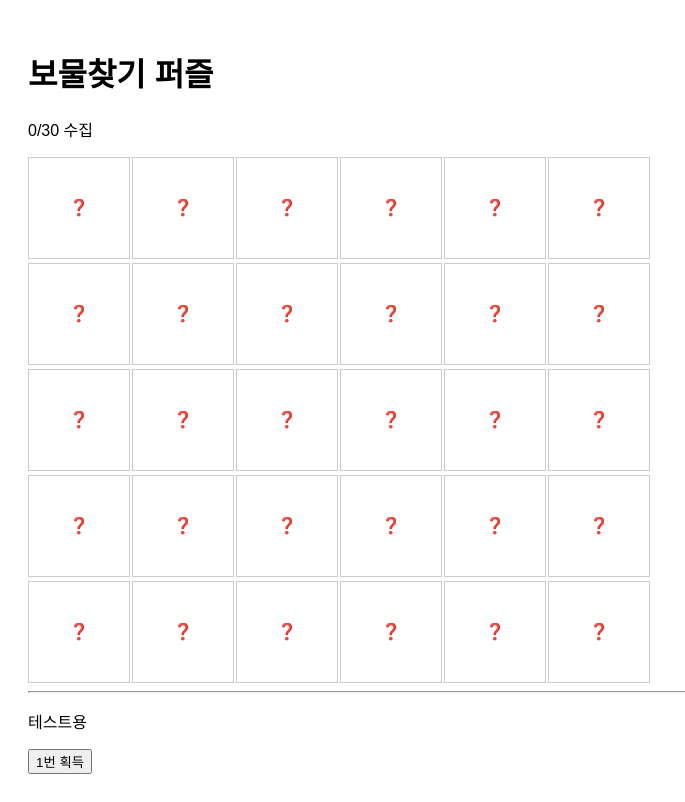
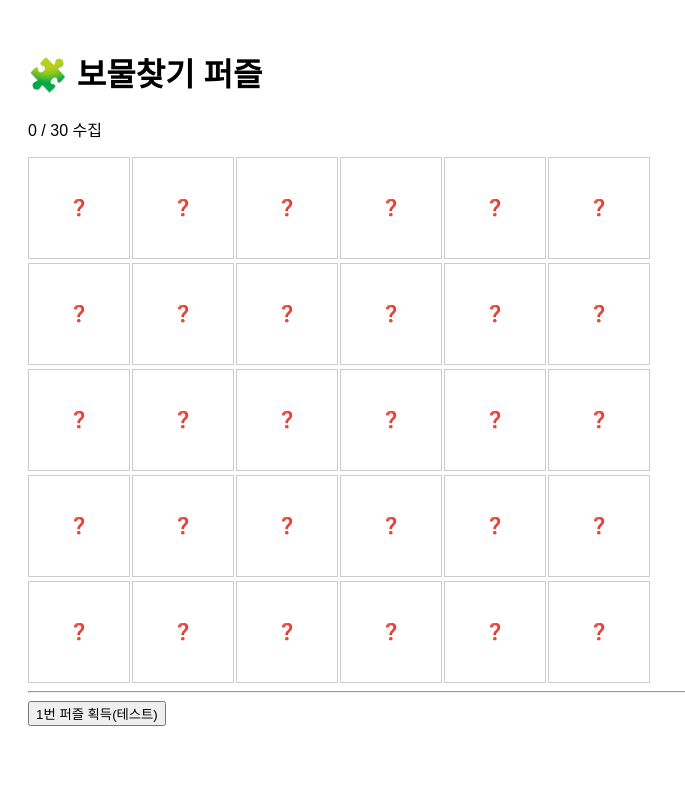
Before and after one commit to tacocat-2222/pangi-treasure, a React (Vite) app: page / in a window 1280 px wide. Shown: the whole page, without its empty margins (0-685 px from the left). Built offline with nearby package versions, Linux system fonts and the light colour scheme.

Commit message:
Update App.jsx

```diff
--- a/src/App.jsx
+++ b/src/App.jsx
@@ -1,24 +1,67 @@
 import { useEffect, useState } from "react";
-const TOTAL=30;
-export default function App(){
- const [pieces,setPieces]=useState([]);
- useEffect(()=>{
-  const saved=JSON.parse(localStorage.getItem('pieces')||'[]');
-  setPieces(saved);
- },[]);
- const claim=(id)=>{
-   const next=[...new Set([...pieces,id])];
-   setPieces(next);
-   localStorage.setItem('pieces',JSON.stringify(next));
- };
- return <div style={{padding:20,fontFamily:'sans-serif'}}>
- <h1>보물찾기 퍼즐</h1>
- <p>{pieces.length}/{TOTAL} 수집</p>
- <div style={{display:'grid',gridTemplateColumns:'repeat(6,100px)',gap:'4px'}}>
- {[...Array(TOTAL)].map((_,i)=><div key={i} style={{width:100,height:100,border:'1px solid #ccc',display:'flex',alignItems:'center',justifyContent:'center'}}>{pieces.includes(i+1)?'🧩'+(i+1):'❓'}</div>)}
- </div>
- <hr/>
- <p>테스트용</p>
- <button onClick={()=>claim(1)}>1번 획득</button>
- </div>
+
+const TOTAL = 30;
+
+export default function App() {
+  const [pieces, setPieces] = useState([]);
+
+  useEffect(() => {
+    const saved = JSON.parse(
+      localStorage.getItem("pieces") || "[]"
+    );
+    setPieces(saved);
+  }, []);
+
+  const claim = (id) => {
+    const next = [...new Set([...pieces, id])];
+    setPieces(next);
+    localStorage.setItem(
+      "pieces",
+      JSON.stringify(next)
+    );
+  };
+
+  return (
+    <div style={{ padding: 20, fontFamily: "sans-serif" }}>
+      <h1>🧩 보물찾기 퍼즐</h1>
+
+      <p>
+        {pieces.length} / {TOTAL} 수집
+      </p>
+
+      <div
+        style={{
+          display: "grid",
+          gridTemplateColumns: "repeat(6, 100px)",
+          gap: "4px",
+        }}
+      >
+        {[...Array(TOTAL)].map((_, i) => (
+          <div
+            key={i}
+            style={{
+              width: 100,
+              height: 100,
+              border: "1px solid #ccc",
+              display: "flex",
+              alignItems: "center",
+              justifyContent: "center",
+            }}
+          >
+            {pieces.includes(i + 1)
+              ? `🧩${i + 1}`
+              : "❓"}
+          </div>
+        ))}
+      </div>
+
+      <hr />
+
+      <button
+        onClick={() => claim(1)}
+      >
+        1번 퍼즐 획득(테스트)
+      </button>
+    </div>
+  );
 }
```
